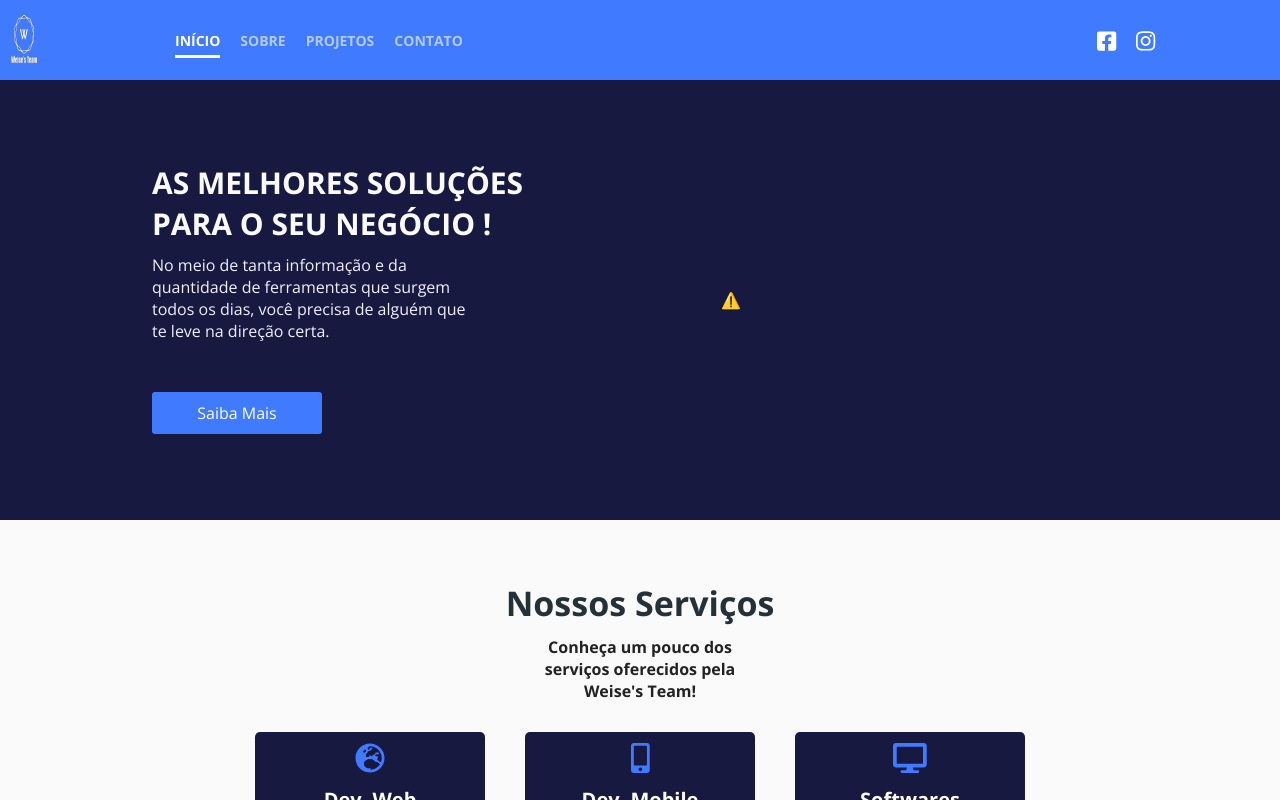
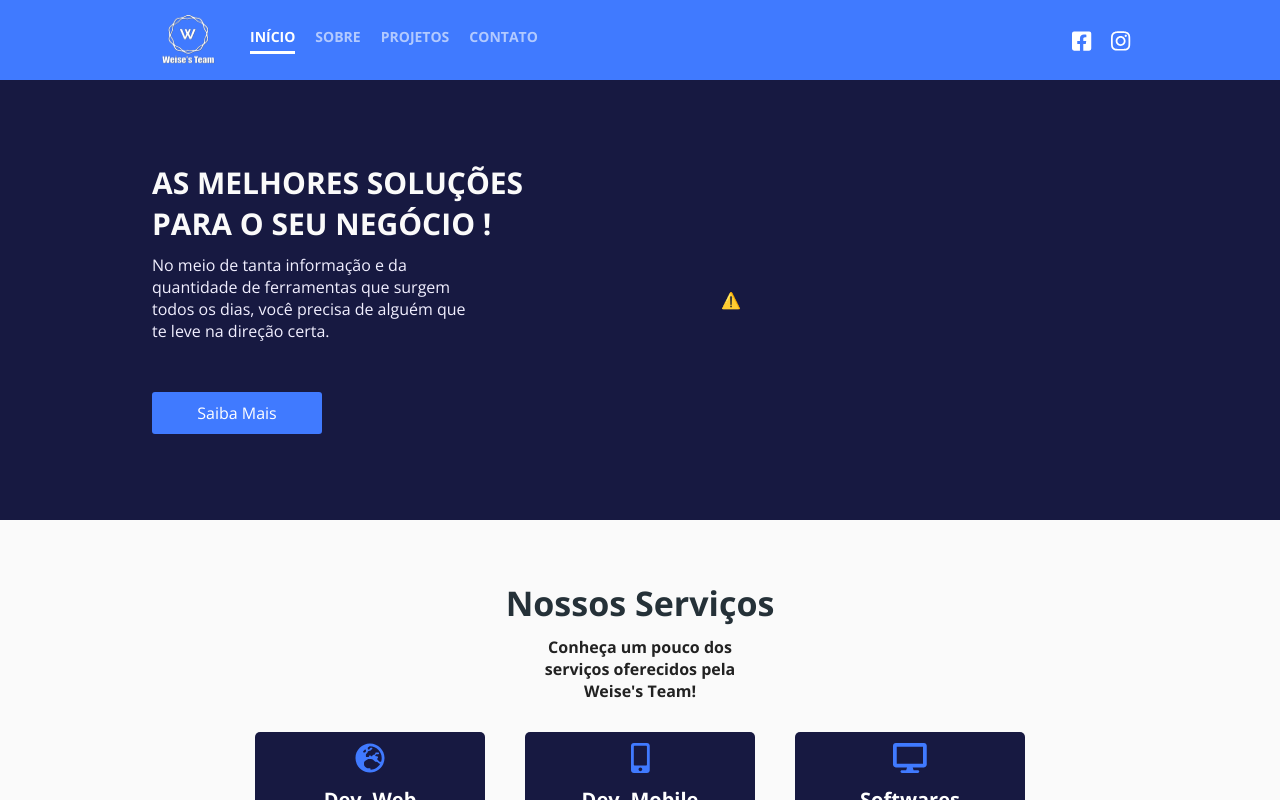
Before and after one commit to ValcineiJr/Siteweises, a React (Create React App) app: page / in a window 1280 px wide. Shown: the top 800 px of the page. Built offline with nearby package versions, Linux system fonts and the light colour scheme; no server answers.

Commit message:
Logo
Colocando a logo em seu lugar

```diff
--- a/src/pages/Home/index.js
+++ b/src/pages/Home/index.js
@@ -76,10 +76,10 @@ export default function Home() {
     }
   ];
   const menuItens = [
-    { id: 0, active: "active", name: "início" },
-    { id: 1, active: "disable", name: "sobre" },
-    { id: 2, active: "disable", name: "projetos" },
-    { id: 3, active: "disable", name: "contato" }
+    { id: 1, active: "active", name: "início" },
+    { id: 2, active: "disable", name: "sobre" },
+    { id: 3, active: "disable", name: "projetos" },
+    { id: 4, active: "disable", name: "contato" }
   ];
   const iconsList = [
     {
@@ -144,11 +144,11 @@ export default function Home() {
   return (
     <Body>
       <Header bgColor={menuColor}>
-        <Logo src={require("../../Animation/logo.png")} />
         <Container color={menuColor}>
           <MenuFather>
             <Menu>
               <MenuList>
+              <Logo src={require("../../Animation/logo.png")} />
                 {menuItens.map(item => (
                   <MenuLink key={item.id} href="#">
                     <li>
--- a/src/pages/Home/styles.js
+++ b/src/pages/Home/styles.js
@@ -319,7 +319,7 @@ export const BtnMoreInfoService = styled.a`
   height: 40px;
 `;
 export const Logo = styled.img`
-  width: 50px;
+  width: 100px;
   height: 50px;
 `
 
```
